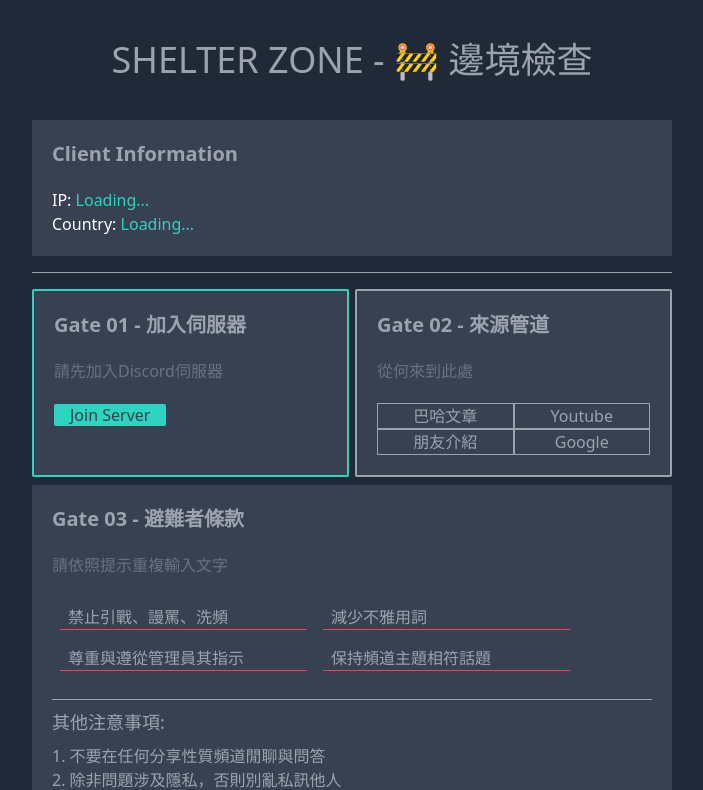
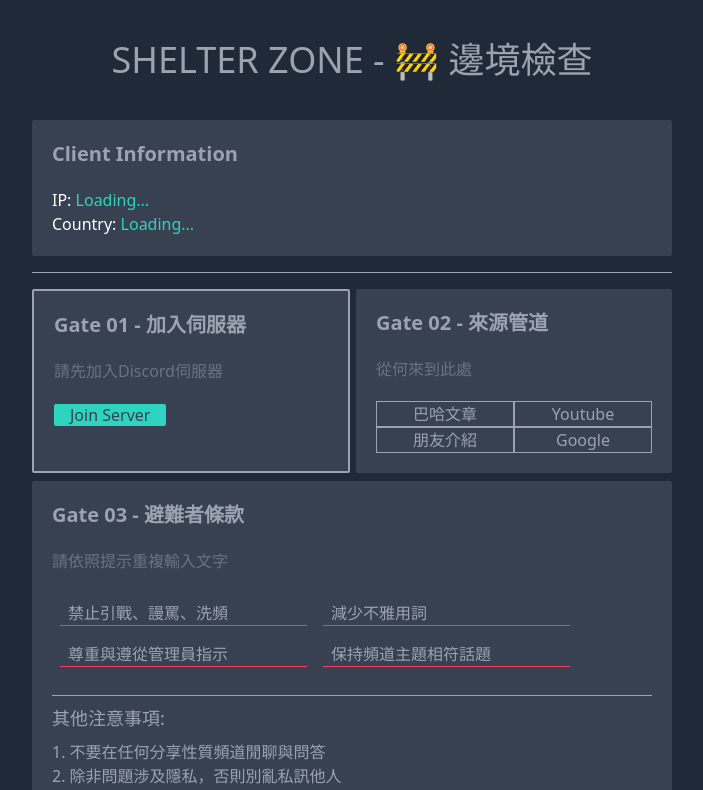
Before and after one commit to SHELTER-ZONE/Entry_CheckZone, a Vue app: page / in a window 1280 px wide. Shown: the top 790 px of the page, without its empty margins (288-991 px from the left). Built offline with nearby package versions, Linux system fonts and the light colour scheme; no server answers.

Commit message:
alpha release

```diff
--- a/src/App.vue
+++ b/src/App.vue
@@ -125,7 +125,7 @@ const clientInfo = reactive({
 })
 
 const formData = reactive({
-  curGate:2,
+  curGate:1,
   inviteSource: [
     {
       name: '巴哈文章',
@@ -144,6 +144,7 @@ const formData = reactive({
       selected: false
     }
   ],
+  source: '',
   userID: '',
   user:{
     name:String,
@@ -160,7 +161,7 @@ const formData = reactive({
       value: '',
     },
     {
-      placeholder: '尊重與遵從管理員其指示',
+      placeholder: '尊重與遵從管理員指示',
       value: '',
     },
     {
@@ -180,8 +181,12 @@ const gateError = reactive({
 //:: Gate Logic
 // 選擇來源
 const selectSource = (index)=>{
+  formData.inviteSource.forEach(source => source.selected = false);
   const current = formData.inviteSource[index].selected
   formData.inviteSource[index].selected = !current
+
+  formData.source = formData.inviteSource[index].name
+
   formData.curGate = 3
 
   sourceCheck()
@@ -191,11 +196,26 @@ const generateToken = ()=>{
   const proxy = evnData.proxy
   const id = formData.userID
   const country = clientInfo.country.trim()
+  const source = formData.source
   token.value = "產生中...請稍後"
-  axios.post(proxy + evnData.encodeAPI, {data:`${country} ${id}`})
+
+
+  axios.post(proxy + evnData.encodeAPI, {
+    data:`${country} ${id} ${source}`
+  })
   .then(res=>{
+
     console.log(res.data)
     token.value = res.data
+
+
+  })
+  .catch(err=>{
+    if(err.response.data === 'ValueError'){
+      token.value = "ID格式錯誤"
+    }else{
+      token.value = "伺服器錯誤，請聯絡管理員"
+    }
   })
 }
 
```
Also changed, not shown: 4 other files (tests, documents, lock files or other folders).
